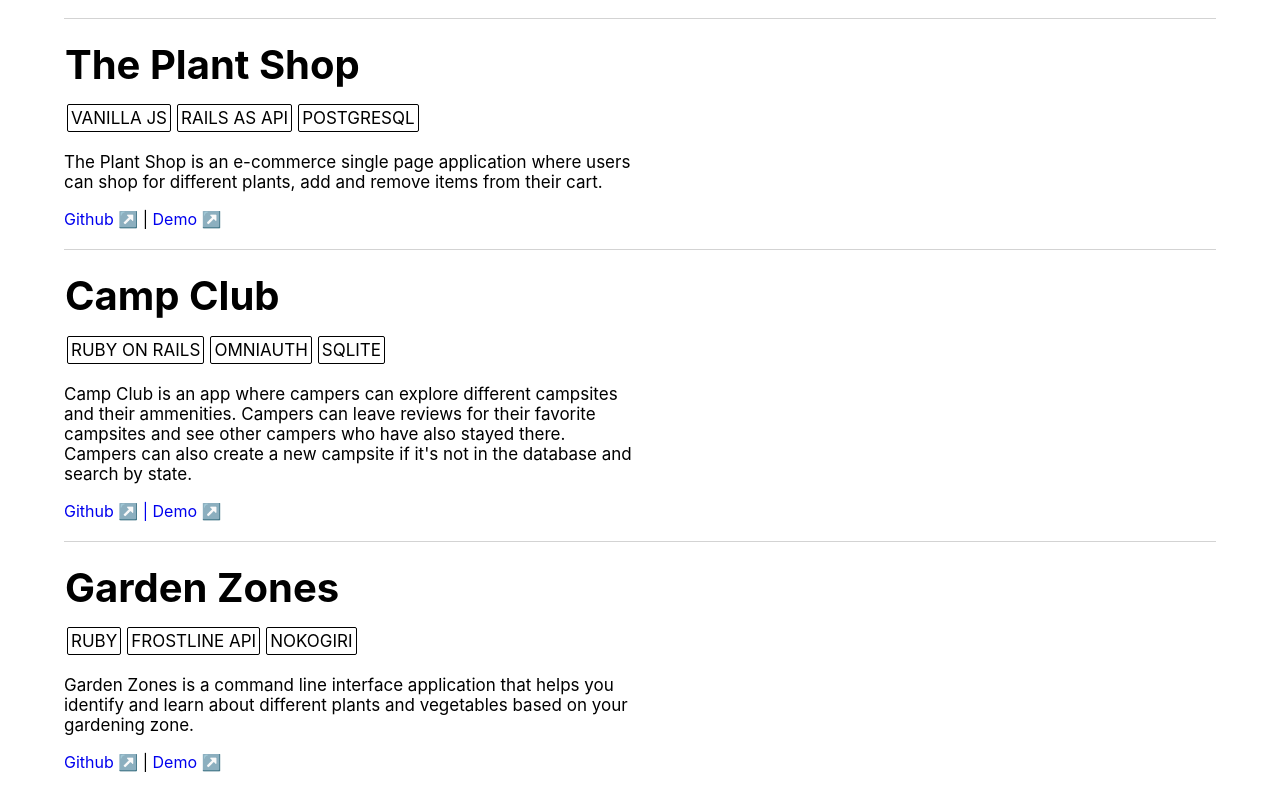
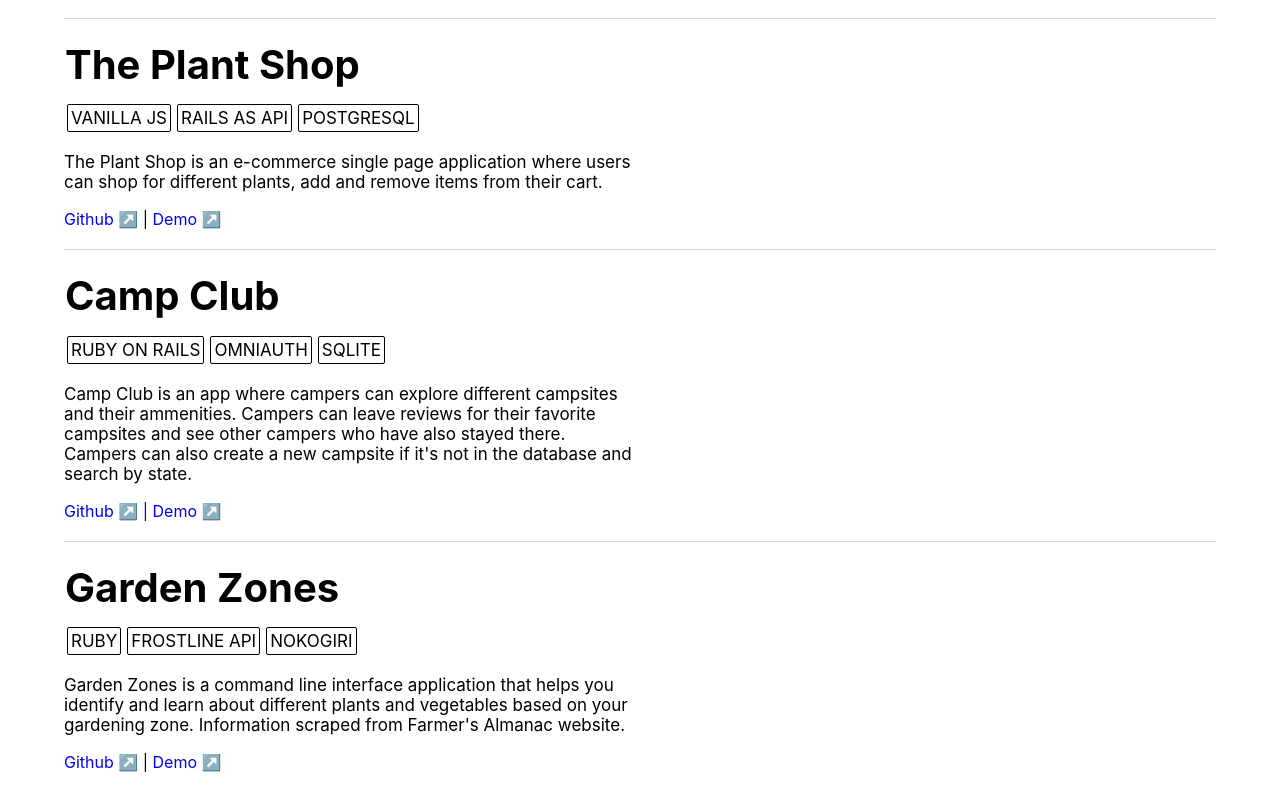
Before and after one commit to jaclynnbarrera/potential-guacamole, a React (Create React App) app: page /#/work in a window 1280 px wide. Shown: the part 349-1141 px from the top of the page. Built offline with nearby package versions, Linux system fonts and the light colour scheme.

Commit message:
update project description

```diff
--- a/src/components/Projects.js
+++ b/src/components/Projects.js
@@ -102,7 +102,7 @@ const Projects = () => {
         <p>
           Garden Zones is a command line interface application that helps you
           identify and learn about different plants and vegetables based on your
-          gardening zone.
+          gardening zone. Information scraped from Farmer's Almanac website.
         </p>
         <div className="links">
           <a
```
